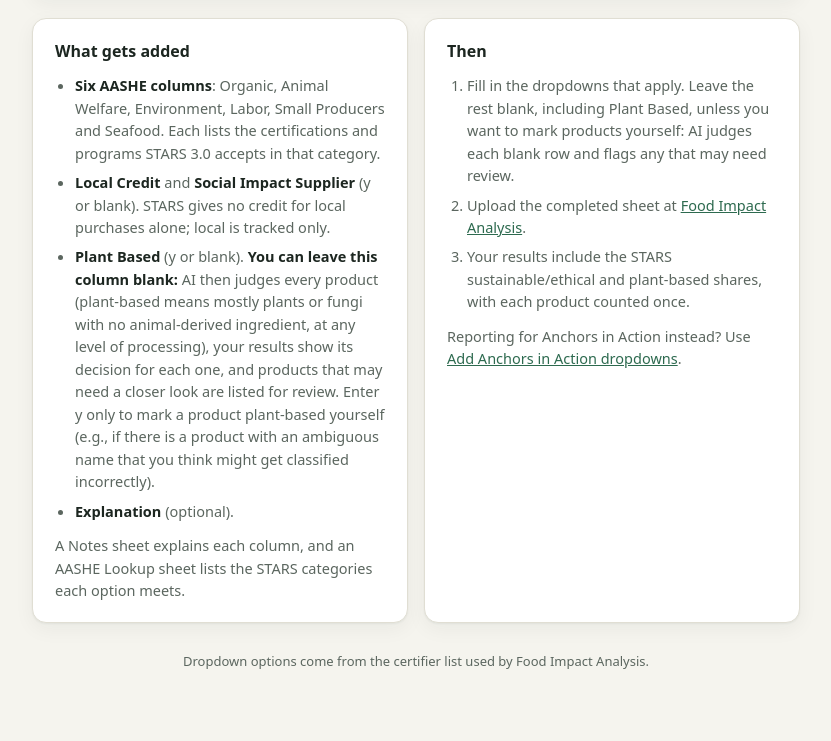
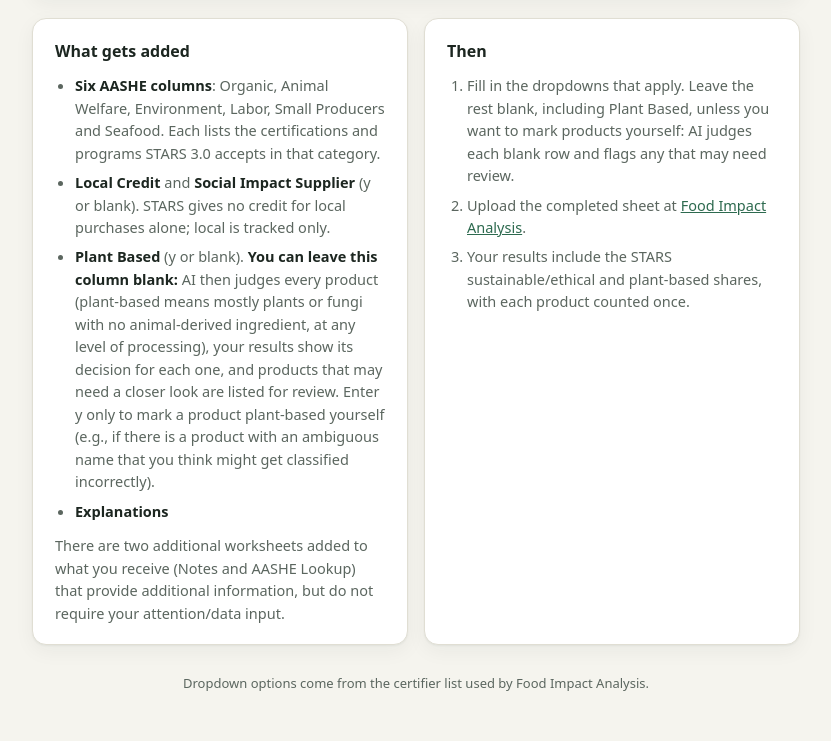
Before and after one commit to pcnudde/food-impact, a plain HTML site: page stars.html in a window 1280 px wide. Shown: the part 1065-1806 px from the top of the page, without its empty margins (224-1055 px from the left). Before the commit the page ends 1784 px from the top, so only its background shows below. Drawn offline with nearby package versions, Linux system fonts and the light colour scheme.

Commit message:
Add files via upload

```diff
--- a/stars.html
+++ b/stars.html
@@ -359,9 +359,9 @@
                     <li><strong>Six AASHE columns</strong>: Organic, Animal Welfare, Environment, Labor, Small Producers and Seafood. Each lists the certifications and programs STARS 3.0 accepts in that category.</li>
                     <li><strong>Local Credit</strong> and <strong>Social Impact Supplier</strong> (y or blank). STARS gives no credit for local purchases alone; local is tracked only.</li>
                     <li><strong>Plant Based</strong> (y or blank). <strong>You can leave this column blank:</strong> AI then judges every product (plant-based means mostly plants or fungi with no animal-derived ingredient, at any level of processing), your results show its decision for each one, and products that may need a closer look are listed for review. Enter y only to mark a product plant-based yourself (e.g., if there is a product with an ambiguous name that you think might get classified incorrectly).</li>
-                    <li><strong>Explanation</strong> (optional).</li>
+                    <li><strong>Explanations</strong></li>
                 </ul>
-                <p>A Notes sheet explains each column, and an AASHE Lookup sheet lists the STARS categories each option meets.</p>
+                <p>There are two additional worksheets added to what you receive (Notes and AASHE Lookup) that provide additional information, but do not require your attention/data input.</p>
             </section>
             <section class="card" aria-labelledby="nextTitle">
                 <h2 id="nextTitle">Then</h2>
@@ -370,7 +370,6 @@
                     <li>Upload the completed sheet at <a href="index.html">Food Impact Analysis</a>.</li>
                     <li>Your results include the STARS sustainable/ethical and plant-based shares, with each product counted once.</li>
                 </ol>
-                <p>Reporting for Anchors in Action instead? Use <a href="aia.html">Add Anchors in Action dropdowns</a>.</p>
             </section>
         </div>
     </main>
```
Also changed, not shown: aia.html (+0 -1 lines).
